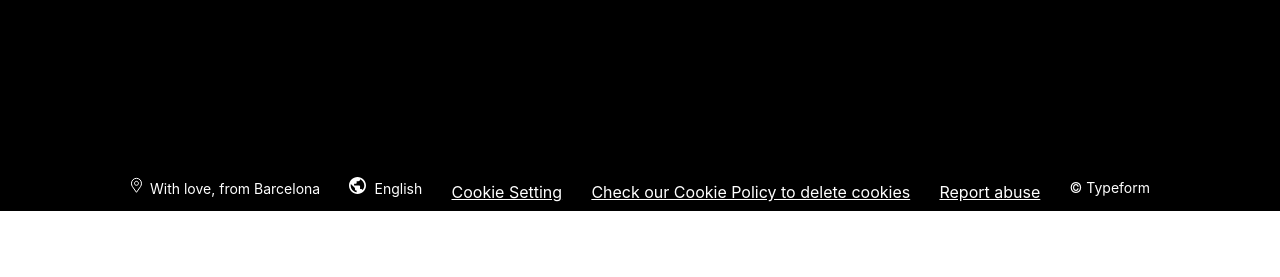
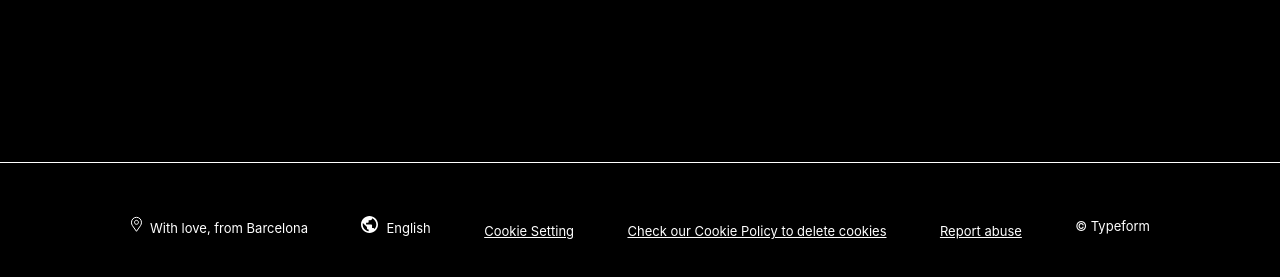
Before and after one commit to kasrazohourian/project-typeform.com, a plain HTML site: page index.html in a window 1280 px wide. Shown: the part 5820-6097 px from the top of the page. Before the commit the page ends 6031 px from the top, so only its background shows below. Drawn offline with Linux system fonts and the light colour scheme.

Commit message:
Update 28.07. 01:47AM

```diff
--- a/style.css
+++ b/style.css
@@ -961,19 +961,29 @@ a{
     align-items: center;
     margin-right: 8px;
 }
+.pa{
+    display: flex;
+    flex-direction: row;
+    justify-content: space-between;
+    font-family: "apercu-pro", "-apple-system", "BlinkMacSystemFont", "Helvetica Neue, sans-serif";
+    background-color: rgb(0, 0, 0);
+    outline:1px solid white;
+    padding-top: 40px;
+    padding-bottom: 40px;
+    align-items: center;
+    font-size: 13px;
+
+}
 .pa a{
     color: white;
     text-decoration: underline;
+    font-size: 13px;
 }
+.pa  :hover{
+    transform: translateY(5px);
+    transition: all 0.3s ease;
+}
+.english svg{
 
-
-.english{
-    font-family: "apercu-pro", "-apple-system", "BlinkMacSystemFont", "Helvetica Neue, sans-serif";
-    align-items: center;
-
-}
-
-.english svg{
-    font-size: 14px;
     margin-right: 8px;
 }
```
